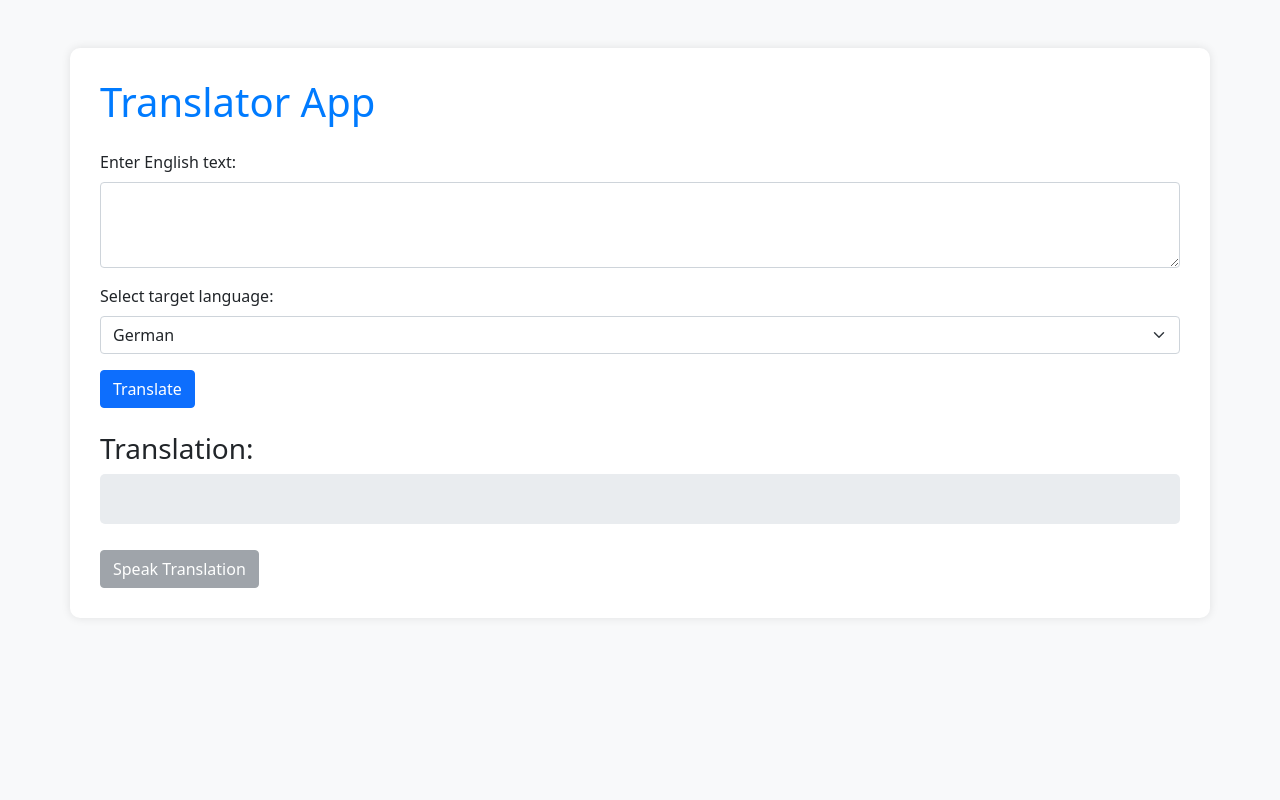
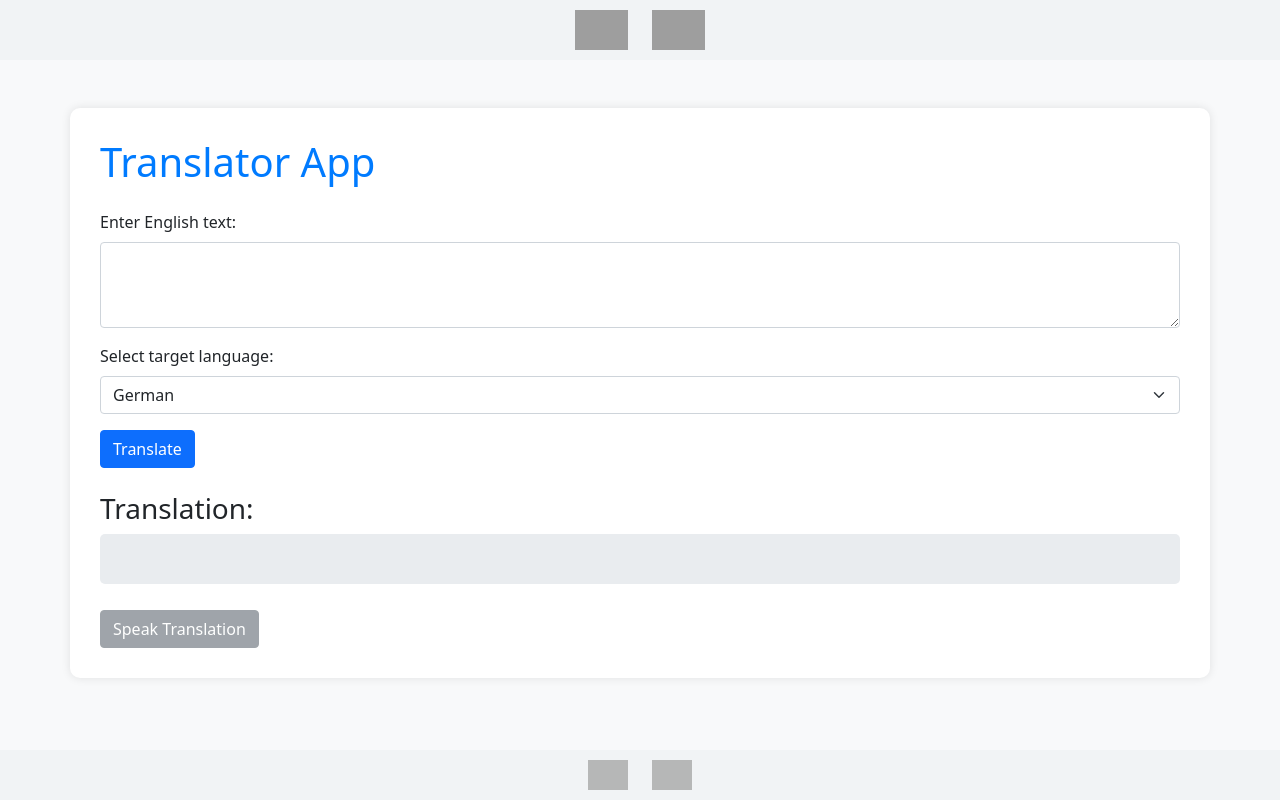
Before and after one commit to Caffeine-Gallery/lingobridge-019321ad1736, a website built with Vite: page frontend/index.html in a window 1280 px wide. Built offline with nearby package versions, Linux system fonts and the light colour scheme; grey boxes are pictures that could not be loaded; what @dfinity/agent would draw is missing.

Commit message:
019321b0-0c77-7eec-93c2-bfb59e9a3a92

```diff
--- a/frontend/index.css
+++ b/frontend/index.css
@@ -1,5 +1,6 @@
 body {
     background-color: #f8f9fa;
+    padding-bottom: 60px; /* Space for footer */
 }
 
 .container {
@@ -31,3 +32,41 @@ h1 {
 #speakBtn {
     margin-top: 10px;
 }
+
+.banner {
+    background-color: #f1f3f5;
+    padding: 10px 0;
+    text-align: center;
+    margin-bottom: 20px;
+}
+
+.banner-icon {
+    height: 40px;
+    margin: 0 10px;
+    transition: transform 0.3s ease;
+}
+
+.banner-icon:hover {
+    transform: scale(1.1);
+}
+
+.footer {
+    position: fixed;
+    bottom: 0;
+    left: 0;
+    width: 100%;
+    background-color: #f1f3f5;
+    padding: 10px 0;
+    text-align: center;
+}
+
+.footer-icon {
+    height: 30px;
+    margin: 0 10px;
+    opacity: 0.7;
+    transition: opacity 0.3s ease;
+}
+
+.footer-icon:hover {
+    opacity: 1;
+}
--- a/frontend/index.html
+++ b/frontend/index.html
@@ -8,6 +8,10 @@
     <link rel="stylesheet" href="index.css">
 </head>
 <body>
+    <div class="banner">
+        <img src="https://dev.caffeine.ai/api/images/019321ad-1736-7eec-93c1-fe35dfb251b6_prompticon1.svg" alt="Prompticon" class="banner-icon">
+        <img src="https://dev.caffeine.ai/api/images/019321ad-1736-7eec-93c1-fe35dfb251b6_openai-logomark.png" alt="OpenAI Logomark" class="banner-icon">
+    </div>
     <div class="container mt-5">
         <h1 class="mb-4">Translator App</h1>
         <div class="mb-3">
@@ -32,6 +36,10 @@
     <div id="loadingSpinner" class="spinner-border text-primary" role="status" style="display: none;">
         <span class="visually-hidden">Loading...</span>
     </div>
+    <div class="footer">
+        <img src="https://dev.caffeine.ai/api/images/019321ad-1736-7eec-93c1-fe35dfb251b6_prompticon1.svg" alt="Prompticon" class="footer-icon">
+        <img src="https://dev.caffeine.ai/api/images/019321ad-1736-7eec-93c1-fe35dfb251b6_openai-logomark.png" alt="OpenAI Logomark" class="footer-icon">
+    </div>
     <script type="module" src="index.js"></script>
 </body>
 </html>
--- a/frontend/index.js
+++ b/frontend/index.js
@@ -7,6 +7,17 @@ document.addEventListener('DOMContentLoaded', () => {
     const translationResult = document.getElementById('translationResult');
     const speakBtn = document.getElementById('speakBtn');
     const loadingSpinner = document.getElementById('loadingSpinner');
+
+    // Add animation to banner icons
+    const bannerIcons = document.querySelectorAll('.banner-icon');
+    bannerIcons.forEach(icon => {
+        icon.addEventListener('mouseover', () => {
+            icon.style.transform = 'rotate(10deg)';
+        });
+        icon.addEventListener('mouseout', () => {
+            icon.style.transform = 'rotate(0deg)';
+        });
+    });
 
     translateBtn.addEventListener('click', async () => {
         const text = inputText.value.trim();
```
